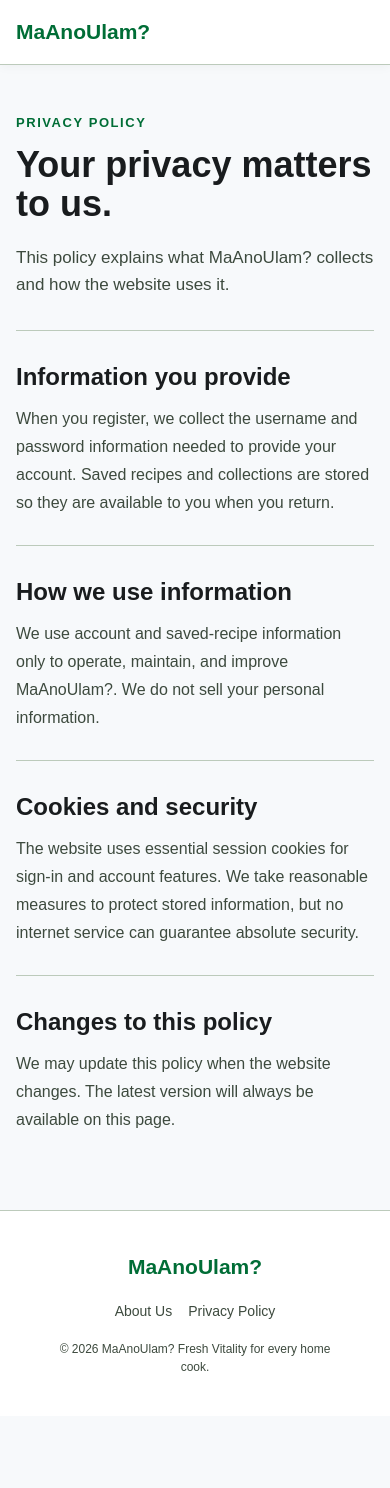
After one commit to willarinsol/MaAnoUlam, a Django app: page /playground/privacy-policy/ in a window 390 px wide. The commit adds this page. Run offline with Django 5.2, Linux system fonts and the light colour scheme.

Commit message:
feat: add About and Privacy Policy pages with corresponding views and routes style: enhance layout and responsiveness of various templates and CSS files fix: update filter interactions in recipe discovery page

```diff
--- a/playground/static/index.css
+++ b/playground/static/index.css
@@ -320,6 +320,8 @@
 
   .section-heading {
     align-items: flex-start;
+    flex-direction: column;
+    gap: 8px;
   }
 
   .view-all {
--- a/playground/static/style.css
+++ b/playground/static/style.css
@@ -214,6 +214,19 @@ input {
     background: var(--primary-light);
     color: var(--primary-dark);
   }
+
+  .logo {
+    font-size: 21px;
+  }
+
+  .footer-content {
+    gap: 18px;
+  }
+
+  .footer-copyright {
+    max-width: 280px;
+    font-size: 12px;
+  }
 }
 /* Suggestion Dropdown Styling */
 .suggestion-list {
@@ -247,3 +260,73 @@ input {
   background: var(--surface-light);
   color: var(--primary);
 }
+
+.info-page {
+  width: min(calc(100% - 48px), 820px);
+  flex: 1;
+  padding-top: 80px;
+  padding-bottom: 80px;
+}
+
+.eyebrow {
+  margin-bottom: 12px;
+  color: var(--primary);
+  font-size: 13px;
+  font-weight: 700;
+  letter-spacing: 0.12em;
+  text-transform: uppercase;
+}
+
+.info-page h1 {
+  max-width: 720px;
+  margin-bottom: 20px;
+  font-family: var(--font-heading);
+  font-size: clamp(36px, 6vw, 56px);
+  line-height: 1.1;
+}
+
+.info-lead {
+  max-width: 650px;
+  margin-bottom: 56px;
+  color: var(--text-muted);
+  font-size: 20px;
+  line-height: 1.6;
+}
+
+.info-section {
+  max-width: 680px;
+  padding: 28px 0;
+  border-top: 1px solid var(--border);
+}
+
+.info-section h2 {
+  margin-bottom: 10px;
+  font-family: var(--font-heading);
+  font-size: 24px;
+}
+
+.info-section p {
+  color: var(--text-muted);
+  line-height: 1.75;
+}
+
+@media (max-width: 700px) {
+  .suggestion-list {
+    width: 100%;
+  }
+
+  .info-page {
+    width: min(calc(100% - 32px), 820px);
+    padding-top: 48px;
+    padding-bottom: 48px;
+  }
+
+  .info-page h1 {
+    font-size: 36px;
+  }
+
+  .info-lead {
+    margin-bottom: 32px;
+    font-size: 17px;
+  }
+}
--- /dev/null
+++ b/playground/templates/privacy_policy.html
@@ -0,0 +1,75 @@
+{% load static %}
+<!doctype html>
+<html lang="en">
+  <head>
+    <meta charset="utf-8" />
+    <meta name="viewport" content="width=device-width, initial-scale=1.0" />
+    <title>Privacy Policy - MaAnoUlam?</title>
+    <link rel="stylesheet" href="{% static 'style.css' %}" />
+  </head>
+  <body>
+    <header class="site-header">
+      <div class="container header-container">
+        <a class="logo" href="{% url 'show_homepage' %}">MaAnoUlam?</a>
+        <nav class="nav-links">
+          <a class="nav-link" href="{% url 'discover_recipes' %}">Discover</a>
+          <a class="nav-link" href="{% url 'collections_view' %}"
+            >My Saved Recipes</a
+          >
+        </nav>
+      </div>
+    </header>
+
+    <main class="info-page container">
+      <p class="eyebrow">Privacy Policy</p>
+      <h1>Your privacy matters to us.</h1>
+      <p class="info-lead">
+        This policy explains what MaAnoUlam? collects and how the website uses
+        it.
+      </p>
+      <section class="info-section">
+        <h2>Information you provide</h2>
+        <p>
+          When you register, we collect the username and password information
+          needed to provide your account. Saved recipes and collections are
+          stored so they are available to you when you return.
+        </p>
+      </section>
+      <section class="info-section">
+        <h2>How we use information</h2>
+        <p>
+          We use account and saved-recipe information only to operate, maintain,
+          and improve MaAnoUlam?. We do not sell your personal information.
+        </p>
+      </section>
+      <section class="info-section">
+        <h2>Cookies and security</h2>
+        <p>
+          The website uses essential session cookies for sign-in and account
+          features. We take reasonable measures to protect stored information,
+          but no internet service can guarantee absolute security.
+        </p>
+      </section>
+      <section class="info-section">
+        <h2>Changes to this policy</h2>
+        <p>
+          We may update this policy when the website changes. The latest version
+          will always be available on this page.
+        </p>
+      </section>
+    </main>
+
+    <footer class="site-footer">
+      <div class="container footer-content">
+        <a class="logo" href="{% url 'show_homepage' %}">MaAnoUlam?</a>
+        <nav class="footer-links">
+          <a href="{% url 'about' %}">About Us</a>
+          <a href="{% url 'privacy_policy' %}">Privacy Policy</a>
+        </nav>
+        <p class="footer-copyright">
+          © 2026 MaAnoUlam? Fresh Vitality for every home cook.
+        </p>
+      </div>
+    </footer>
+  </body>
+</html>
--- a/playground/templates/recipe_detail.html
+++ b/playground/templates/recipe_detail.html
@@ -148,8 +148,8 @@
       <div class="container footer-content">
         <a class="logo" href="{% url 'show_homepage' %}">MaAnoUlam?</a>
         <nav class="footer-links">
-          <a href="#">About Us</a>
-          <a href="#">Privacy Policy</a>
+          <a href="{% url 'about' %}">About Us</a>
+          <a href="{% url 'privacy_policy' %}">Privacy Policy</a>
         </nav>
         <p class="footer-copyright">
           © 2026 MaAnoUlam? Fresh Vitality for every home cook.
--- a/playground/templates/saved_recipes.html
+++ b/playground/templates/saved_recipes.html
@@ -1,7 +1,9 @@
 {% load static %}
 <!doctype html>
-<html>
+<html lang="en">
   <head>
+    <meta charset="utf-8" />
+    <meta name="viewport" content="width=device-width, initial-scale=1.0" />
     <title>Saved Recipes - MaAnoUlam?</title>
     <link rel="stylesheet" href="{% static 'style.css' %}" />
     <link rel="stylesheet" href="{% static 'recipe_discovery.css' %}" />
--- a/playground/urls.py
+++ b/playground/urls.py
@@ -5,6 +5,8 @@ urlpatterns = [
     path('home/', views.show_homepage, name='show_homepage'),
     path('recipe/<int:recipe_id>/', views.recipe_detail, name='recipe_detail'),
     path('discover/', views.recipe_discovery, name='discover_recipes'),
+    path('about/', views.about_view, name='about'),
+    path('privacy-policy/', views.privacy_policy_view, name='privacy_policy'),
 
     # Auth routes
     path('register/', views.register_view, name='register'),
--- a/playground/views.py
+++ b/playground/views.py
@@ -38,6 +38,12 @@ def recipe_detail(request, recipe_id):
         'recipe': recipe
     }
     return render(request, 'recipe_detail.html', context)
+
+def about_view(request):
+    return render(request, 'about.html')
+
+def privacy_policy_view(request):
+    return render(request, 'privacy_policy.html')
 
 def recipe_discovery(request):
     query = request.GET.get('ingredients', '')
```
Also changed, not shown: playground/static/recipe_detail.css (+7 -1 lines), playground/static/recipe_discovery.css (+39 -2 lines), playground/templates/about.html (added, +61 -0 lines), playground/templates/index.html (+5 -3 lines), playground/templates/recipe_discovery.html (+42 -7 lines).
